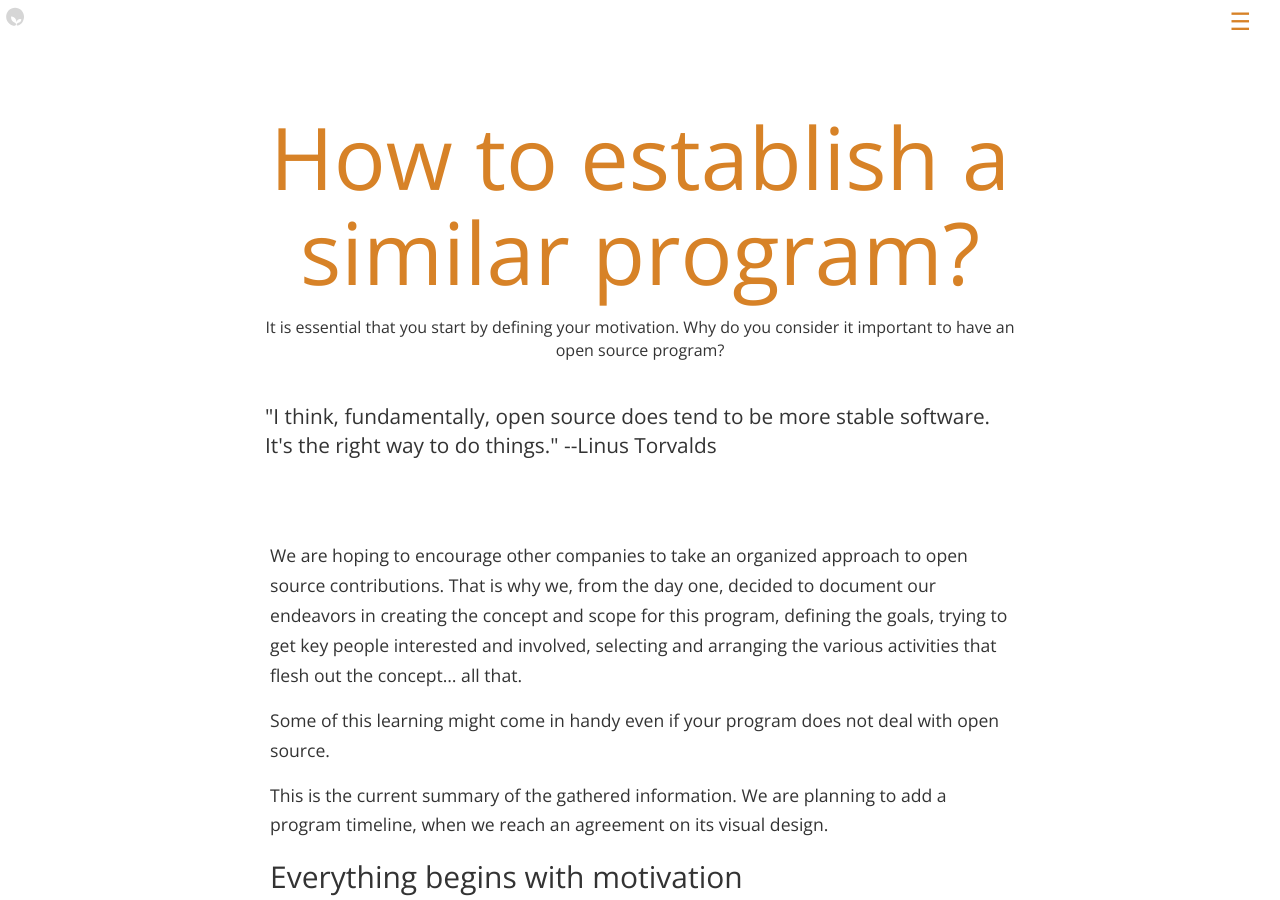
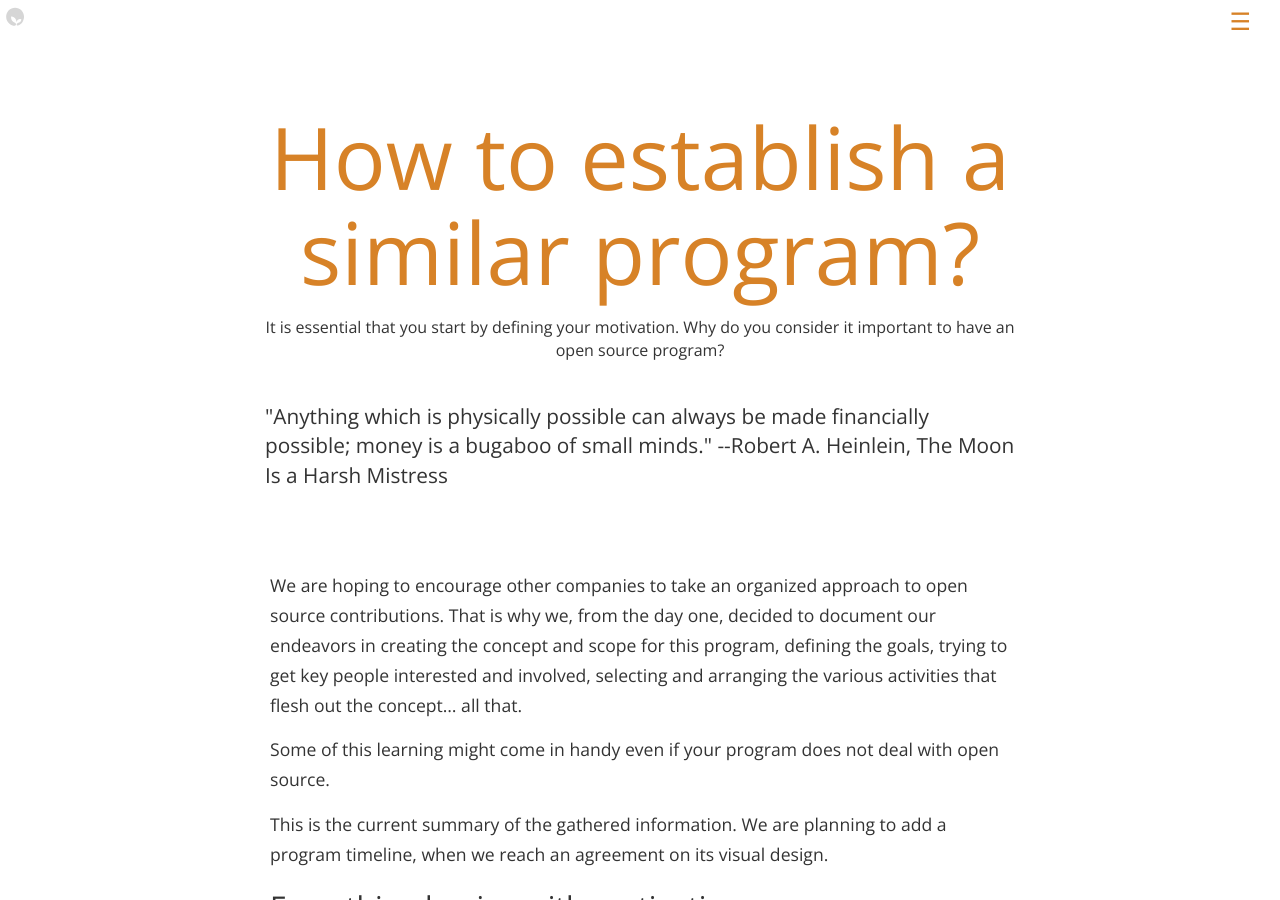
Before and after one commit to futurice/spiceprogram, a Jekyll site: the page built from how/index.html, in a window 1280 px wide and 900 px high. Built offline with Jekyll 4.4.1, drawn with Linux system fonts in a browser that asks for light colours; nearby versions of some CDN libraries.

Commit message:
Update index.html
Switched the quote to a more appropriate one

```diff
--- a/how/index.html
+++ b/how/index.html
@@ -15,7 +15,7 @@ title: Spice Program - How to establish a similar program?
 <div class="container">
     <div class="row">
         <div class="col-md-8 col-md-offset-2">
-            <p class="quote">"I think, fundamentally, open source does tend to be more stable software. It's the right way to do things." --Linus Torvalds</p>
+            <p class="quote">"Anything which is physically possible can always be made financially possible; money is a bugaboo of small minds." --Robert A. Heinlein, The Moon Is a Harsh Mistress</p>
         </div>
         <div class="col-md-8 col-md-offset-2 article">
             {% capture how %}{% include how.md %}{% endcapture %}
```
